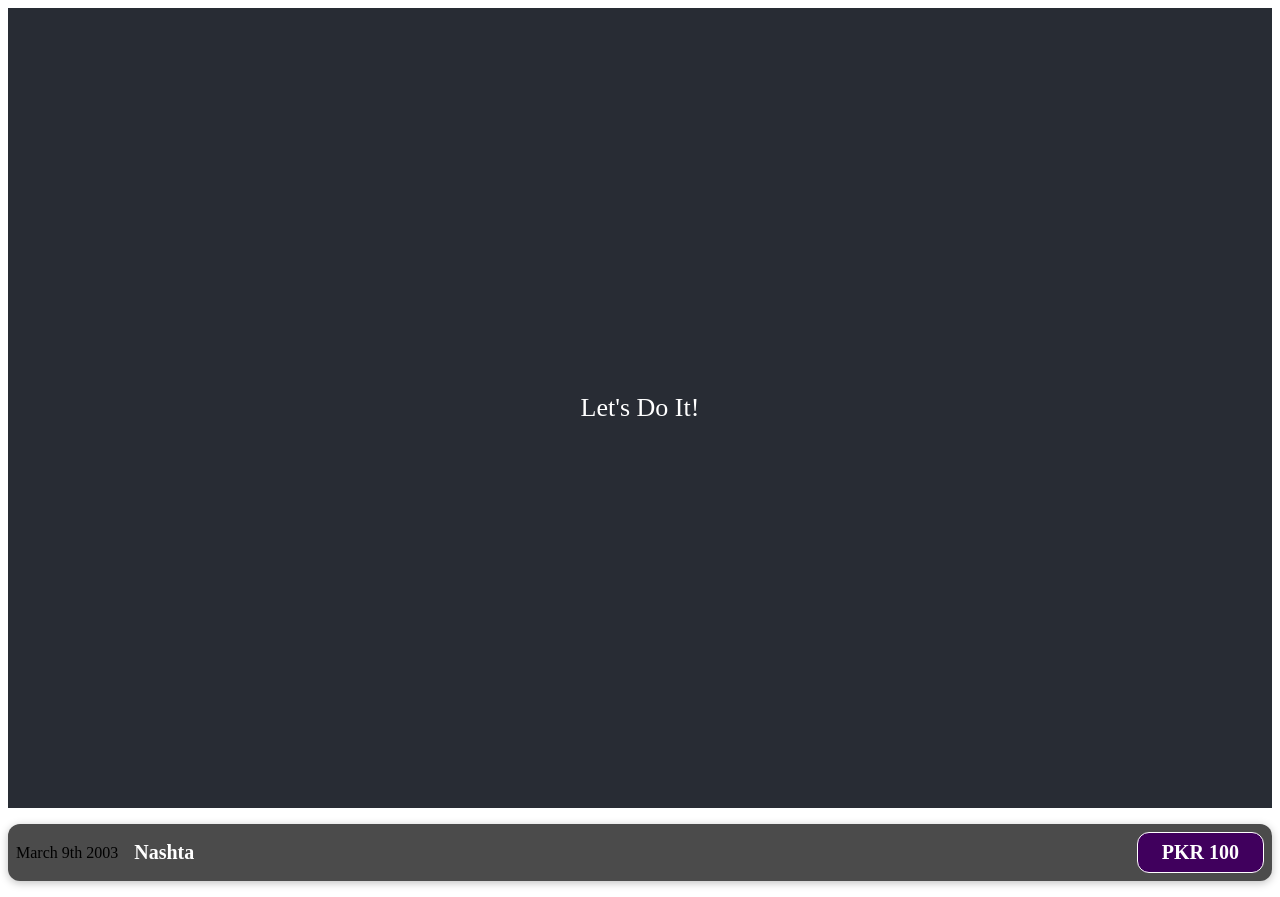
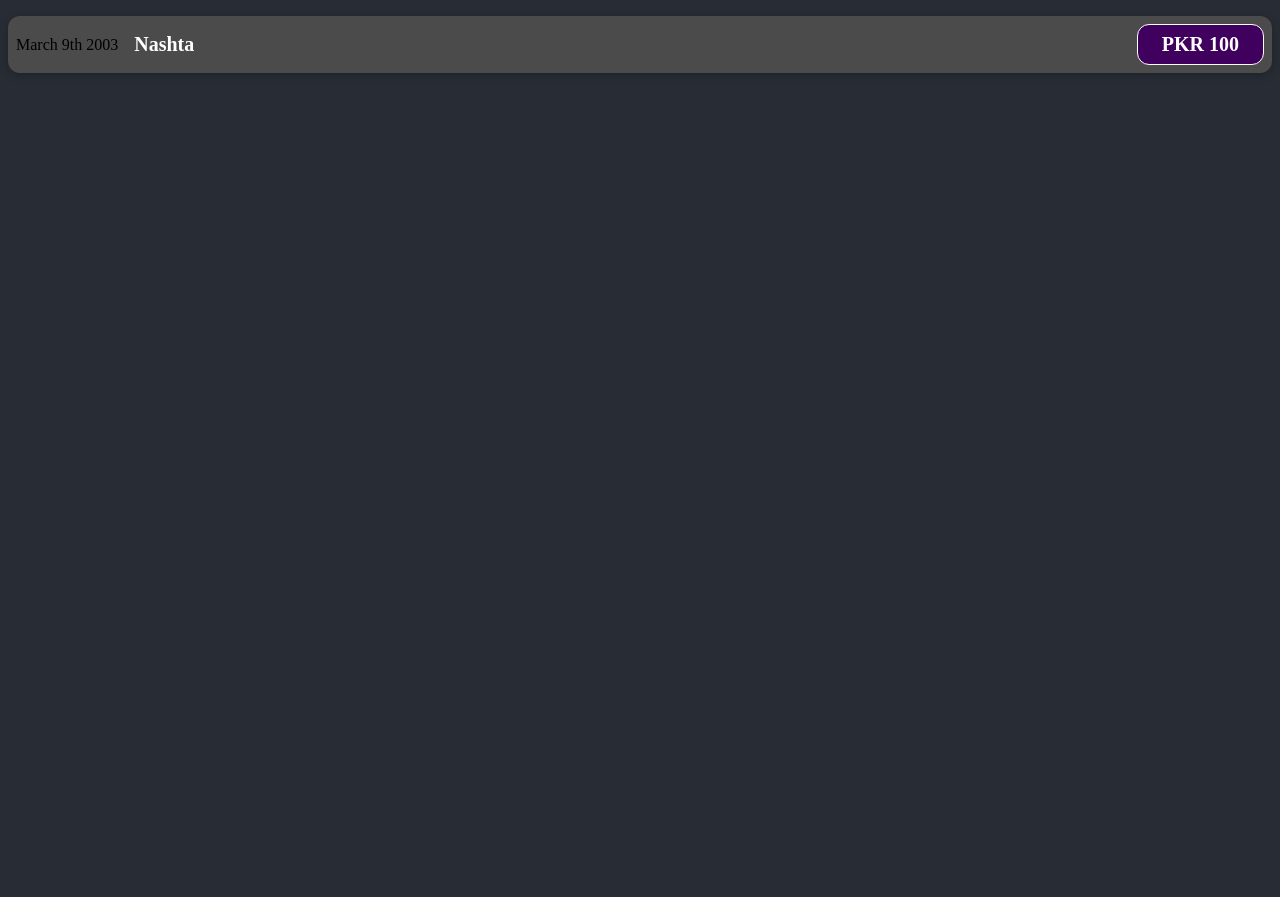
Before and after one commit to ziyaankhadim/Expense-Tracker, a React (Create React App) app: page / in a window 1280 px wide. After the commit the page ends 800 px from the top, so only its background shows below. Built offline with nearby package versions, Linux system fonts and the light colour scheme.

Commit message:
remove App-header and change body background color

```diff
--- a/src/App.css
+++ b/src/App.css
@@ -1,10 +1,3 @@
-.App-header {
+body {
   background-color: #282c34;
-  min-height: 100vh;
-  display: flex;
-  flex-direction: column;
-  align-items: center;
-  justify-content: center;
-  font-size: calc(10px + 2vmin);
-  color: white;
 }
--- a/src/App.js
+++ b/src/App.js
@@ -4,7 +4,6 @@
 function App() {
   return (
     <div>
-      <div className="App-header">Let's Do It!</div>
       <ExpenseItem></ExpenseItem>
     </div>
   );
```
